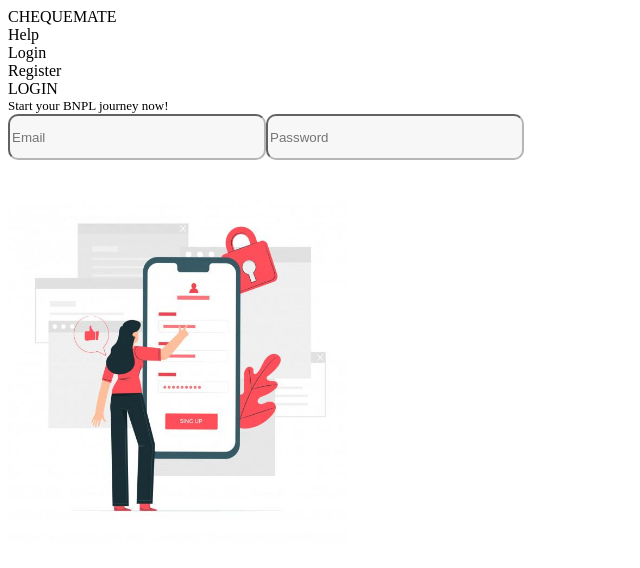
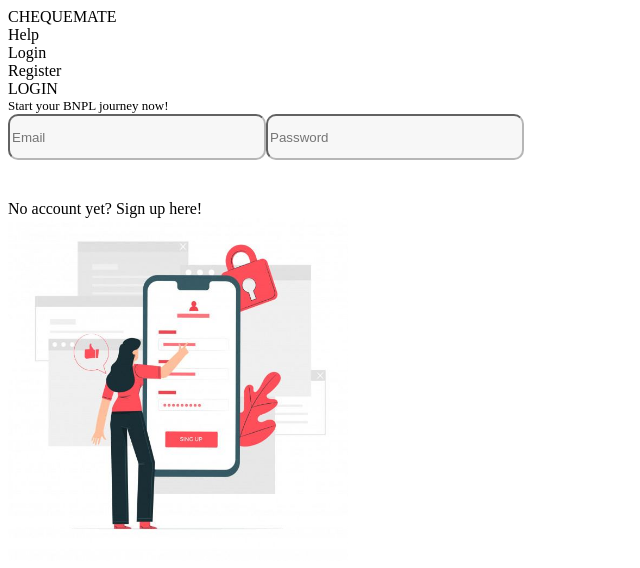
Before and after one commit to jeraldlyh/Ellipsis-TechSeries-2021, a Next.js app in the folder frontend/: page /login in a window 1280 px wide. Shown: the top 568 px of the page, without its empty margins (0-640 px from the left). Built offline with nearby package versions, Linux system fonts and the light colour scheme.

Commit message:
Edit login page

```diff
--- a/frontend/pages/login.js
+++ b/frontend/pages/login.js
@@ -1,6 +1,9 @@
 import NavBar from "../components/Navbar"
+import { useRouter } from "next/router"
 
 export default function login() {
+  const router = useRouter()
+
   return (
     <div className="h-screen overflow-hidden">
       <NavBar />
@@ -31,16 +34,21 @@ export default function login() {
               placeholder="Password"
               type="password"
             />
-            <div className="flex flex-row" style={{ width: 250, height: 40}}>
+            <div>
               <div
                 style={{
                   borderWidth: 1,
                   borderRadius: 10,
-                  color: 'white'
+                  color: 'white',
+                  width: 250,
+                  height: 40
                 }}
                 className="w-full items-center flex justify-center bg-red-600 hover:bg-red-700 cursor-pointer"
               >
                 Sign in
+              </div>
+              <div className="mt-5 text-gray-600 text-xs cursor-pointer">
+                No account yet? Sign up here!
               </div>
             </div>
           </div>
```
